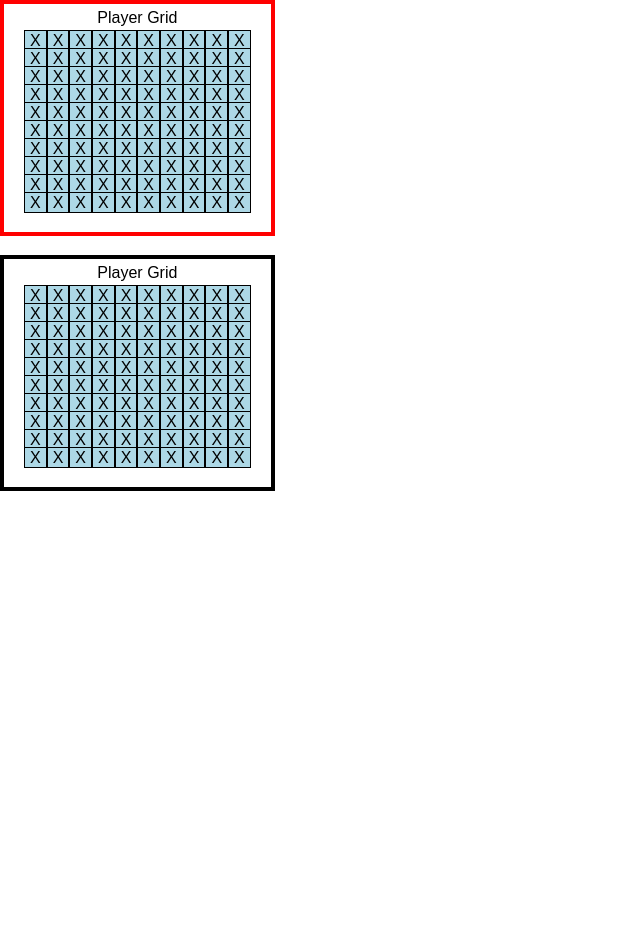
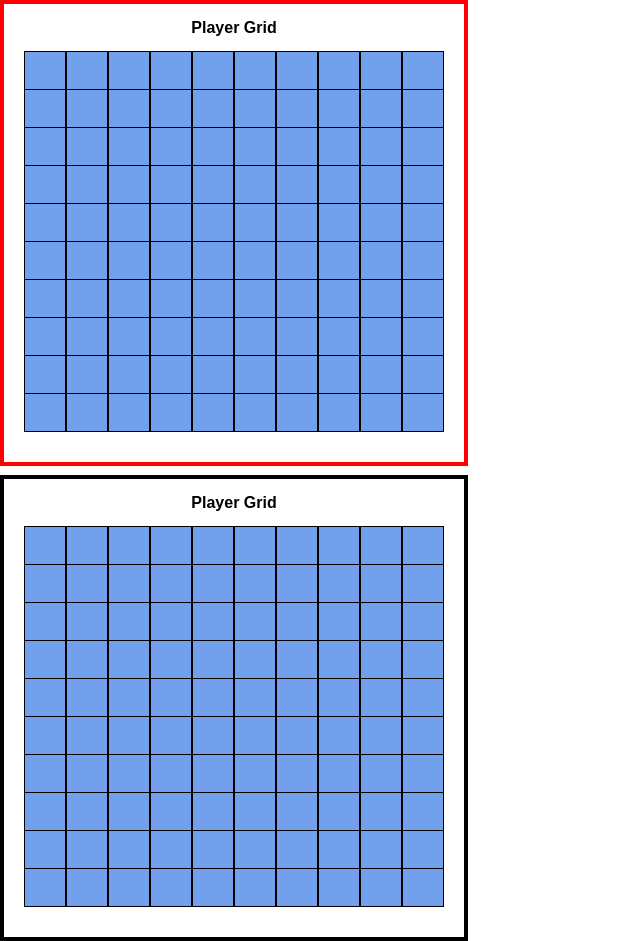
Before and after one commit to davidank/Battleship, a React (Create React App) app: page / in a window 1280 px wide. Shown: the whole page, without its empty margins (0-640 px from the left). Before the commit the page ends 800 px from the top, so only its background shows below. Built offline with nearby package versions, Linux system fonts and the light colour scheme.

Commit message:
Init progress2

```diff
--- a/src/components/App.css
+++ b/src/components/App.css
@@ -23,26 +23,7 @@
   to { transform: rotate(360deg); }
 }
 
-.box {
-  background-color: lightblue;
-  border-width: 1px;
-  border-style: solid;
-  border-color: black;
-  padding-left: 5px;
-  padding-right: 5px;
-  padding-top: 1px;
-  padding-bottom: 1px;
-}
 
-.ownGrid {
-  border: 4px solid black;
-  position: absolute;
-  padding-top: 5px;
-  padding-bottom: 20px;
-  padding-left: 20px;
-  padding-right: 20px;
-  margin-top: 255px
-}
 
 .hitGrid {
   border: 4px solid red;
@@ -53,6 +34,37 @@
   padding-right: 20px;
 }
 
+.ownGrid {
+  margin-top: 475px;
+  border: 4px solid black;
+  position: absolute;
+  padding-top: 5px;
+  padding-bottom: 20px;
+  padding-left: 20px;
+  padding-right: 20px;
+}
+
 .gridTitle {
-  padding-bottom: 5px
+  padding-bottom: 5px;
+  margin-top: 10px;
+  margin-bottom: 10px;
+  font-weight: bolder;
 }
+
+.row {
+  padding: 0;
+  margin-top: 20px;
+  margin-bottom: 20px;
+}
+
+
+.box {
+  background-color: rgb(113, 161, 237);
+  border-width: 1px;
+  border-style: solid;
+  border-color: black;
+  padding-left: 20px;
+  padding-right: 20px;
+  padding-top: 10px;
+  padding-bottom: 10px;
+}
--- a/src/components/App.js
+++ b/src/components/App.js
@@ -1,14 +1,12 @@
 import React, { Component } from 'react';
-import OwnGrid from './OwnGrid';
-import HitGrid from './HitGrid';
+import GameBoard from './GameBoard';
 import './App.css';
 
 class App extends Component {
   render() {
     return (
       <div className="App">
-        <HitGrid />
-        <OwnGrid />
+        <GameBoard />
       </div>
     );
   }
--- a/src/components/Box.js
+++ b/src/components/Box.js
@@ -3,7 +3,7 @@ import React, { Component } from 'react';
 class Box extends Component {
   render() {
     return (
-      <span className="box">X</span>
+      <span className="box"></span>
     );
   }
 }
--- /dev/null
+++ b/src/components/GameBoard.js
@@ -0,0 +1,16 @@
+import React, { Component } from 'react';
+import OwnGrid from './OwnGrid';
+import HitGrid from './HitGrid';
+
+class GameBoard extends Component {
+  render() {
+    return (
+      <div id='gameBoard'>
+        <HitGrid/>
+        <OwnGrid/>
+      </div>
+    );
+  }
+}
+
+export default GameBoard;
```
Also changed, not shown: notes.js (+19 -17 lines).
